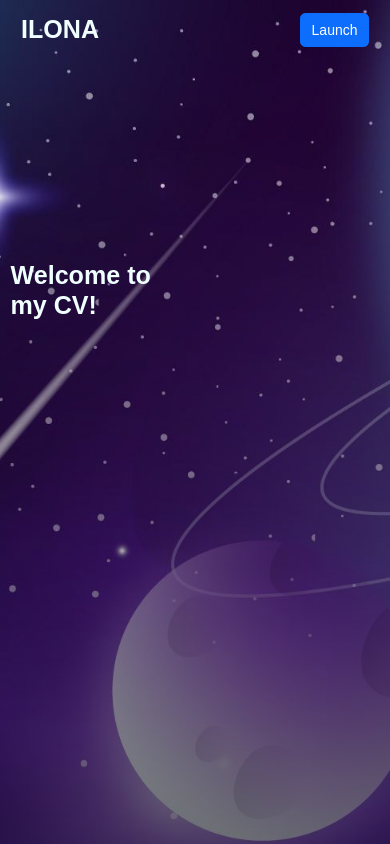
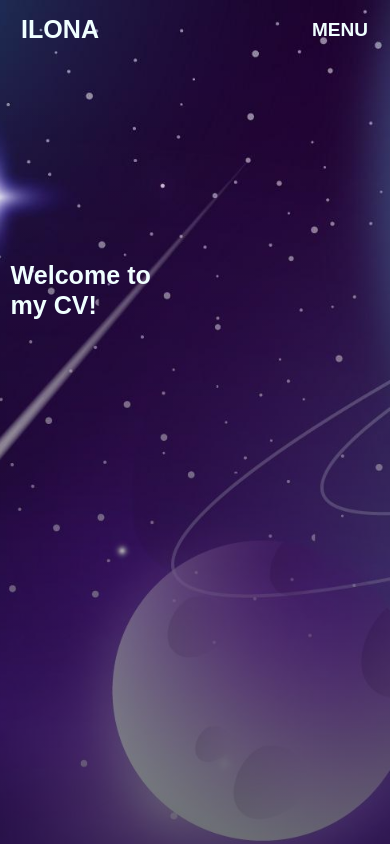
Before and after one commit to ilonanmaa/ilonanmaa.github.io, a React (Create React App) app: page / in a window 390 px wide. Shown: the top 844 px of the page. Built offline with nearby package versions, Linux system fonts and the light colour scheme; the HTML template or start-up script is replaced by a standard one.

Commit message:
Modified offcanvas component

```diff
--- a/src/App.css
+++ b/src/App.css
@@ -31,7 +31,7 @@ body {
 .navbar-scrolled {
   background-color: #151515;
   display: block;
-  transition: 0.3s ease-in;
+  transition: 0.1s ease-in;
   border-bottom: 3px solid;
   border-image: linear-gradient(
       to left,
@@ -47,7 +47,7 @@ body {
 .navbar-notscrolled {
   background-color: transparent !important;
   display: block;
-  transition: 0.3s ease-in;
+  transition: 0.1s ease-in;
 }
 
 .navbar-brand {
@@ -94,6 +94,16 @@ body {
   border-radius: 2rem;
   padding: 1px;
   margin: 10px;
+}
+
+.offcanvas-header {
+  background-image: linear-gradient(
+    to left,
+    rgba(146, 99, 203, 1) 20%,
+    rgba(108, 181, 220, 1) 45%,
+    rgba(80, 101, 171, 1) 59%,
+    rgba(87, 44, 142, 1) 81%
+  );
 }
 /****Banner and Education component CSS****/
 
--- a/src/components/NavBar.jsx
+++ b/src/components/NavBar.jsx
@@ -109,9 +109,12 @@ const NavBar = () => {
       <Navbar.Brand className="fs-1" href="/">
         ILONA
       </Navbar.Brand>
-      <>
-        <Button variant="primary" className="d-lg-none" onClick={handleShow}>
-          Launch
+      <Button
+        variant="link"
+        className="d-lg-none nav-link fs-4 text-uppercase"
+        onClick={handleShow}
+      >
+        Menu
       </Button>
 
       <Offcanvas
@@ -120,46 +123,44 @@ const NavBar = () => {
         responsive="lg"
         placement="end"
         className="w-75"
-          scroll={false}
-          backdrop={true}
       >
-          <Offcanvas.Header closeButton>
-            <Offcanvas.Title className="text-primary">
-              Responsive offcanvas
+        <Offcanvas.Header closeButton className="bg-dark">
+          <Offcanvas.Title className="fw-bold text-uppercase">
+            Menu
           </Offcanvas.Title>
         </Offcanvas.Header>
-          <Offcanvas.Body className="bg-dark">
+        <Offcanvas.Body className="bg-dark justify-content-end align-items-center">
           <Nav>
             <Nav.Link
-                className="nav-link fs-4"
+              className="nav-link fs-4 fw-bold"
               href="#home"
               onClick={() => handleClose()}
             >
               Home
             </Nav.Link>
             <Nav.Link
-                className="nav-link fs-4"
+              className="nav-link fs-4 fw-bold"
               href="#education"
               onClick={() => handleClose()}
             >
               Education
             </Nav.Link>
             <Nav.Link
-                className="nav-link fs-4"
+              className="nav-link fs-4 fw-bold"
               href="#experience"
               onClick={() => handleClose()}
             >
               Experience
             </Nav.Link>
             <Nav.Link
-                className="nav-link fs-4"
+              className="nav-link fs-4 fw-bold"
               href="#skills"
               onClick={() => handleClose()}
             >
               Skills
             </Nav.Link>
             <Nav.Link
-                className="nav-link fs-4"
+              className="nav-link fs-4 fw-bold"
               href="#projects"
               onClick={() => handleClose()}
             >
@@ -168,7 +169,6 @@ const NavBar = () => {
           </Nav>
         </Offcanvas.Body>
       </Offcanvas>
-      </>
     </Navbar>
   );
 };
--- a/src/components/Skills.jsx
+++ b/src/components/Skills.jsx
@@ -49,7 +49,7 @@ const Skills = () => {
 
 const Technical = () => {
   return (
-    <div className="p-4">
+    <div className="py-4 px-2">
       <div className="mb-4">
         <SkillBadge text="Scala" />
         <Progress barClassName="skill-bar" value={90} />
```
Lines whose indentation alone changed are shown as unchanged.
